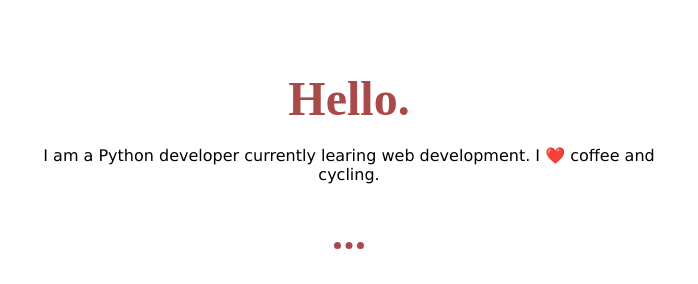
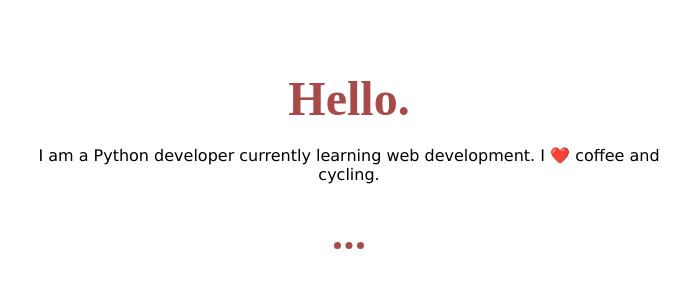
Before and after one commit to Matthew4191/profile, a plain HTML site: page index.html in a window 1280 px wide. Shown: the part 949-1233 px from the top of the page, 291-989 px from the left. Drawn offline with Linux system fonts and the light colour scheme.

Commit message:
Fix spelling mistake

```diff
--- a/index.html
+++ b/index.html
@@ -31,7 +31,7 @@
             </div>
             <div>
                 <h2>Hello.</h2>
-                <p>I am a Python developer currently learing web development. I ❤️ coffee and cycling.</p>
+                <p>I am a Python developer currently learning web development. I ❤️ coffee and cycling.</p>
             </div>
         </div>
     </section>
```
